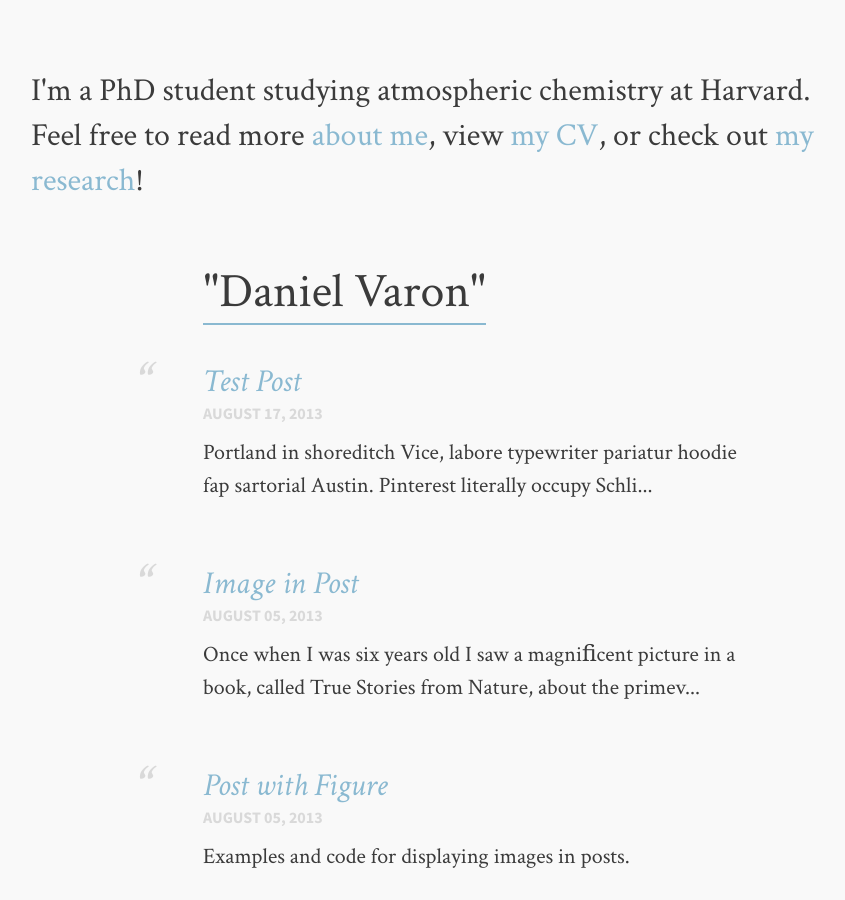
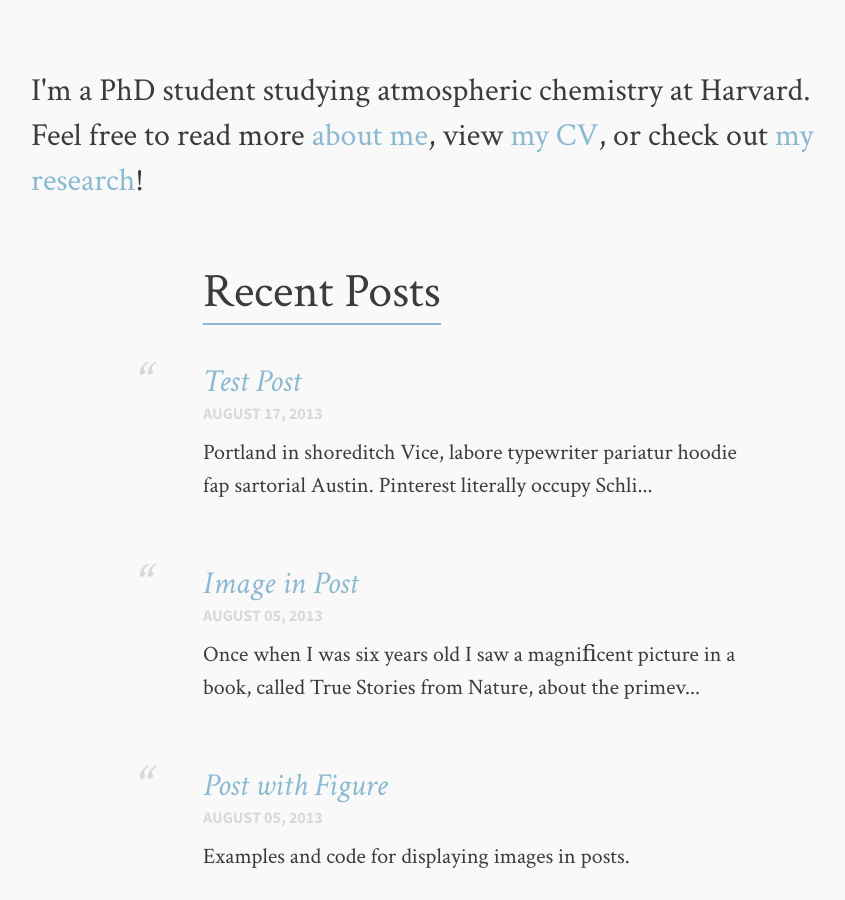
Before and after one commit to djvaron/djvaron.github.io, a Jekyll site: the page built from index.md, in a window 1280 px wide and 900 px high, scrolled down 875 px. Shown: the whole window, without its empty margins (209-1054 px from the left). Built offline with Jekyll 4.4.1, drawn with Linux system fonts in a browser that asks for light colours.

Commit message:
Update home.html

```diff
--- a/_layouts/home.html
+++ b/_layouts/home.html
@@ -16,7 +16,7 @@
                 <br>
                 <br>
               <ol class="post-list">
-                 <lh><h2><span class="bb">"Daniel Varon"</span></h2></lh>
+                 <lh><h2><span class="bb">{{ page.title }}</span></h2></lh>
                   {% for post in site.posts %}
                   <li>
                     <div class="deets" itemscope itemtype="http://schema.org/BlogPosting" itemprop="blogPost">
```
